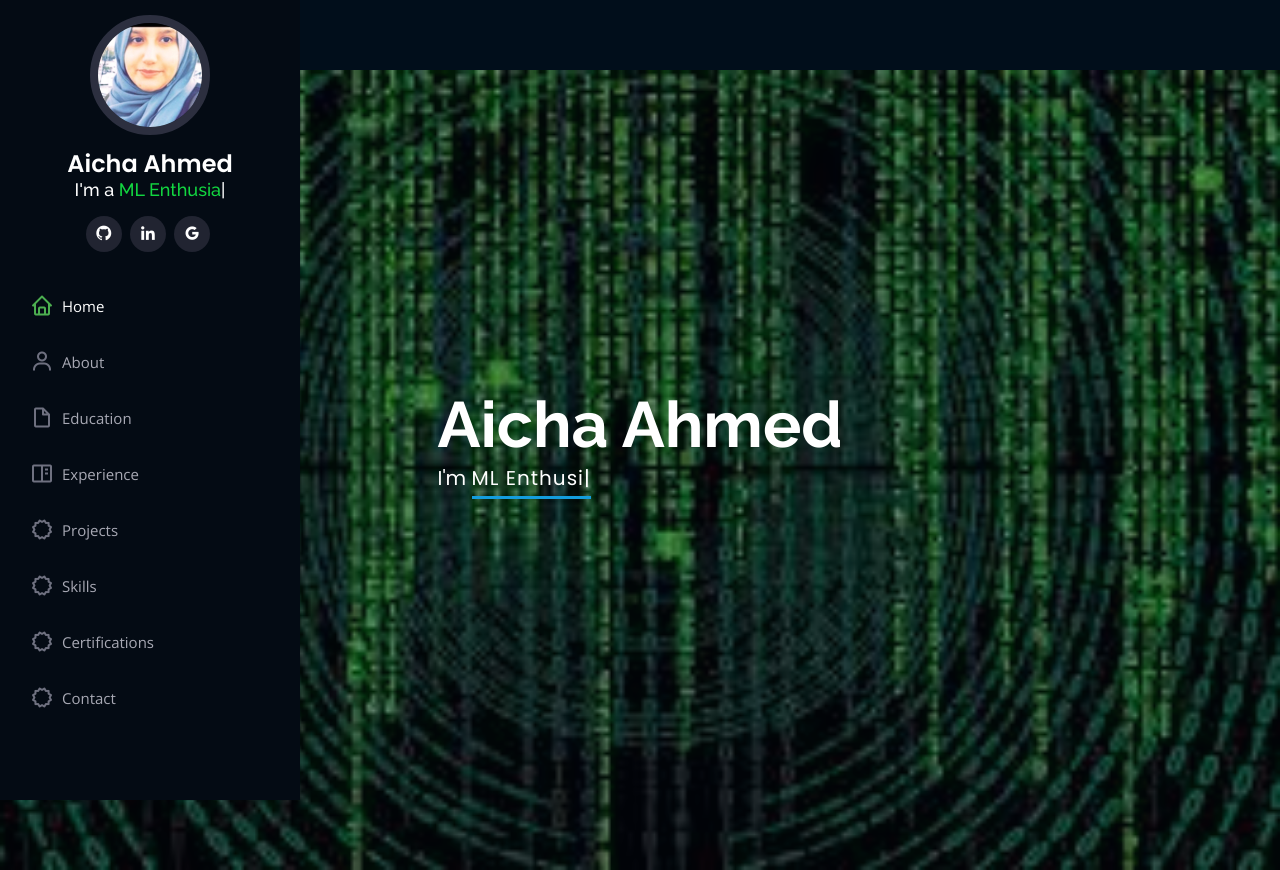
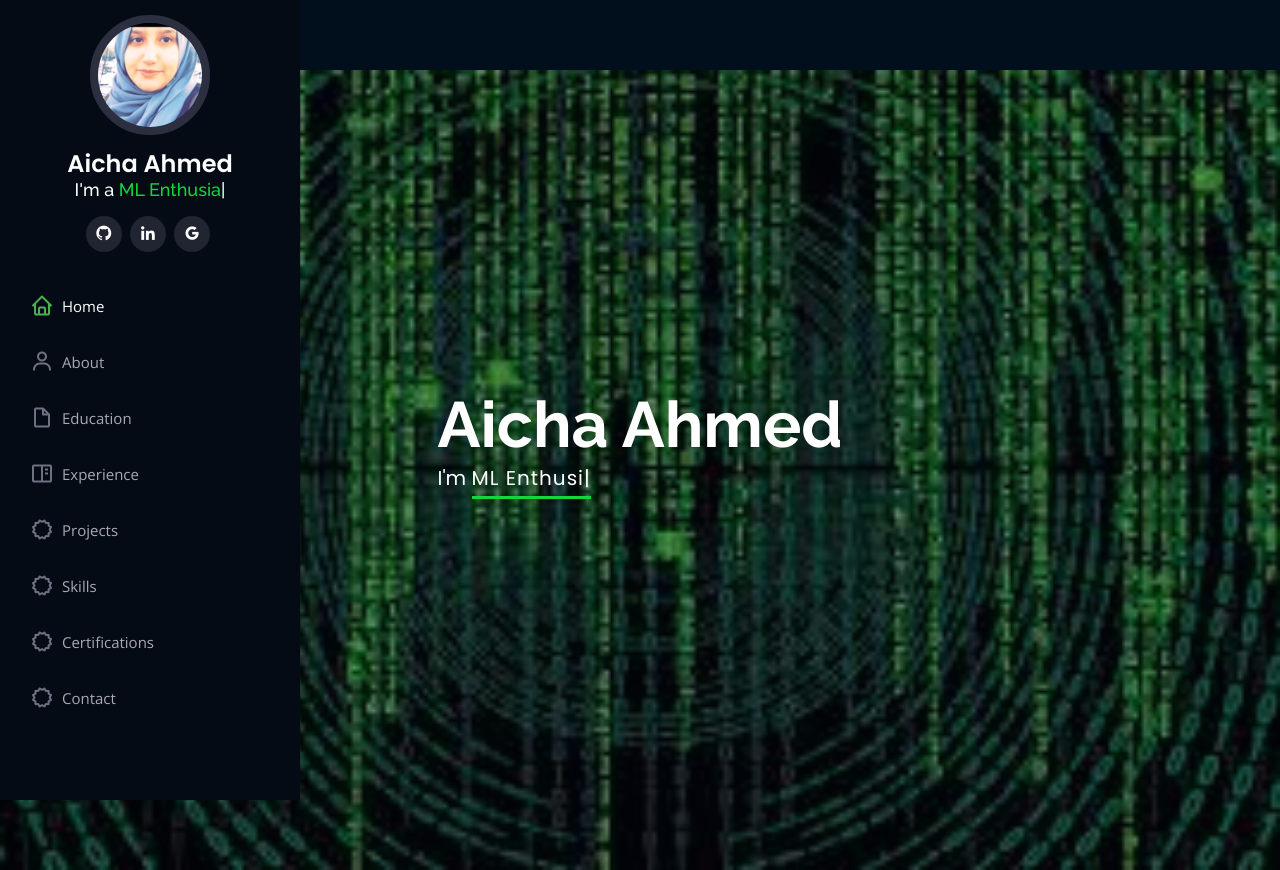
Before and after one commit to Aichatolba/Aichatolba.github.io, a PHP site: page / in a window 1280 px wide. Run offline with PHP 8.4, Linux system fonts and the light colour scheme.

Commit message:
Update style.css

```diff
--- a/assets/css/style.css
+++ b/assets/css/style.css
@@ -264,7 +264,7 @@
   color: #fff;
   padding-bottom: 4px;
   letter-spacing: 1px;
-  border-bottom: 3px solid #149ddd;
+  border-bottom: 3px solid #12D640;
 }
 
 @media (min-width: 1024px) {
```
